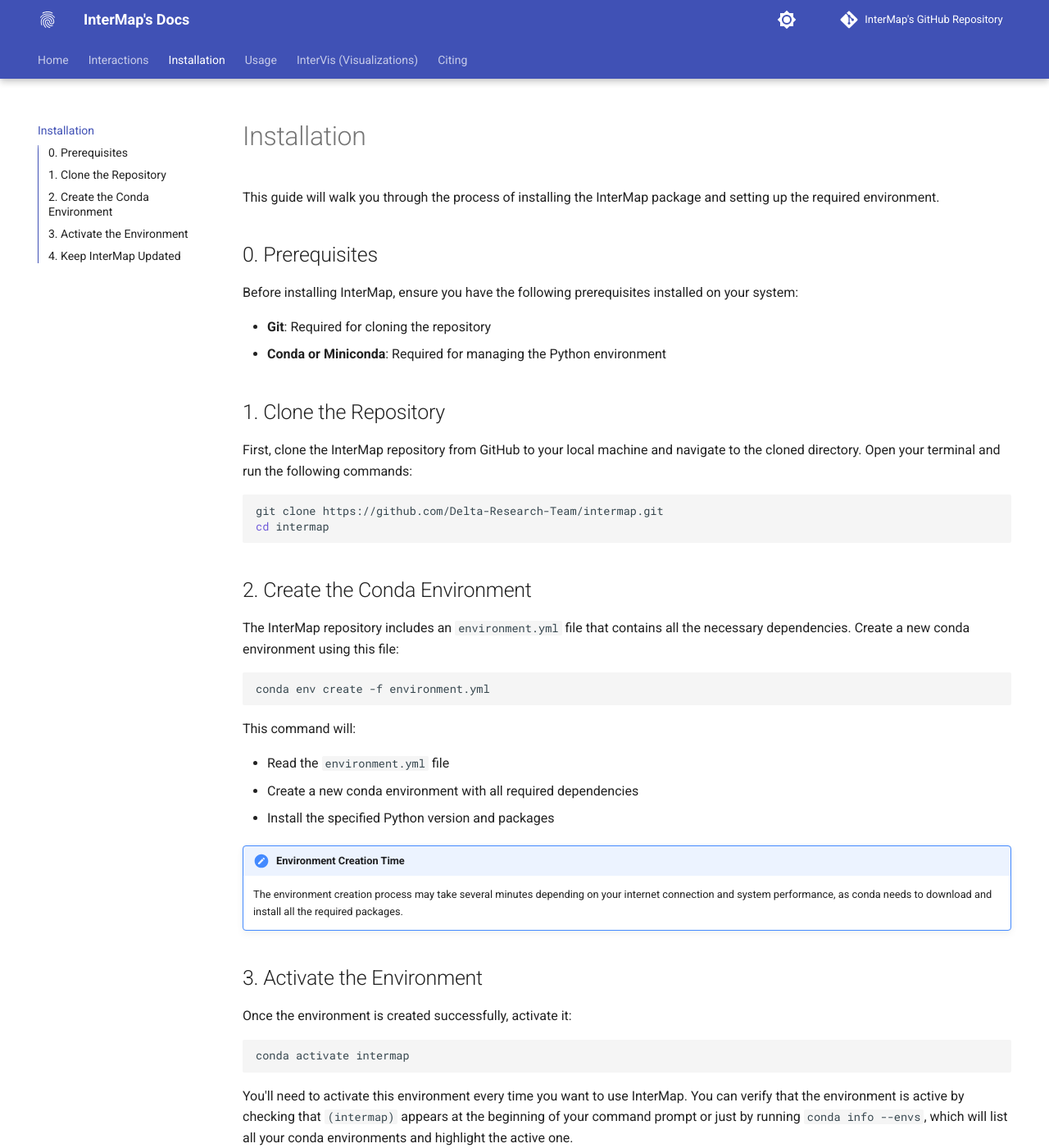
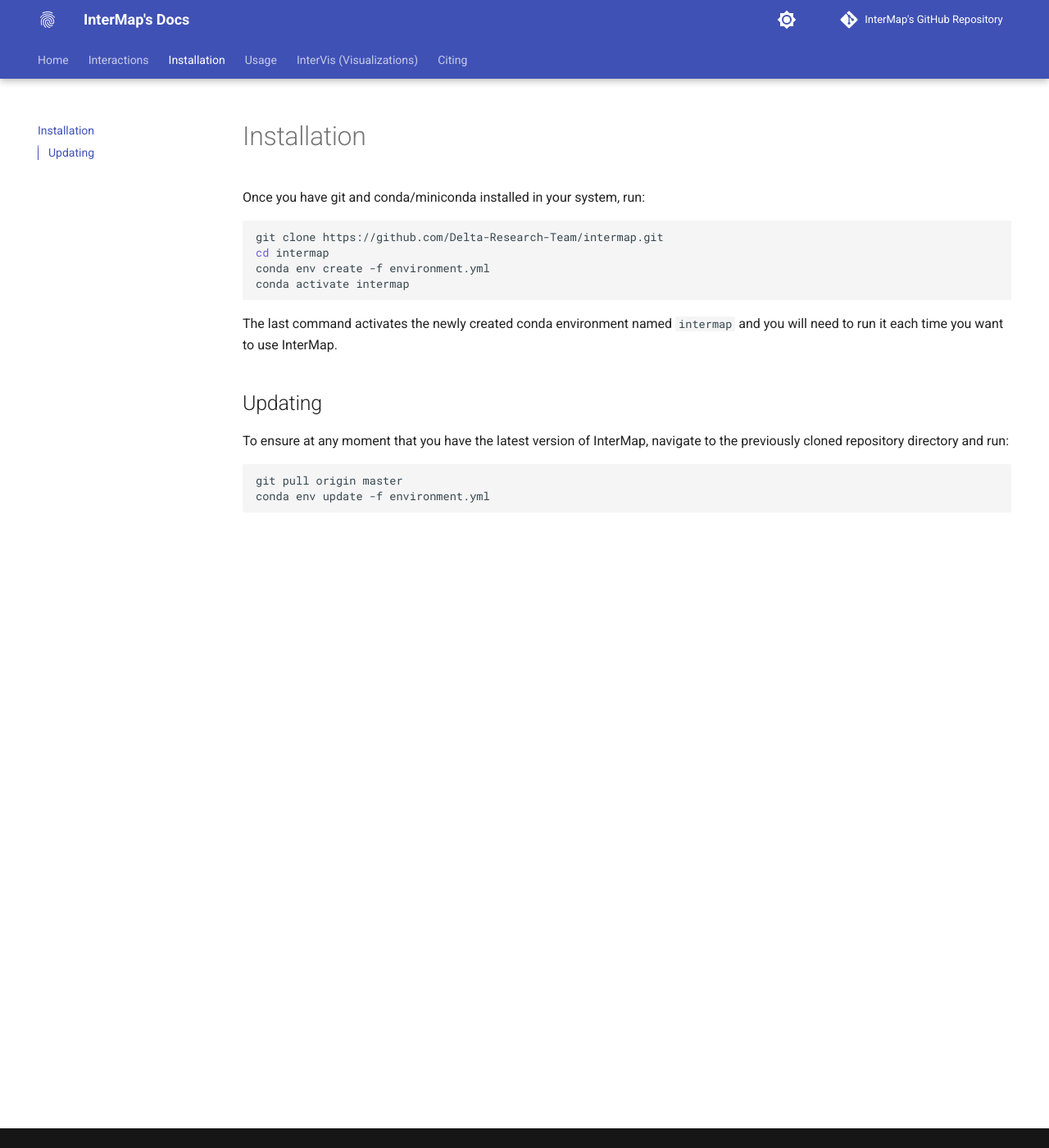
Before and after one commit to Delta-Research-Team/intermap, an MkDocs documentation site: the page built from docs/installation.md, in a window 1280 px wide and 1400 px high. Shown: the whole window at 82% size. Built offline with MkDocs 1.6.1 and Material for MkDocs 9.7.7, drawn with Linux system fonts in a browser that asks for light colours; comment, search, counter and statistics services are not loaded; some of the changed text lies outside the part shown.

Commit message:
[WP] Update docs

````diff
--- a/docs/installation.md
+++ b/docs/installation.md
@@ -1,68 +1,128 @@
-This guide will walk you through the process of installing the InterMap package and setting up the required environment.
-
-## 0. Prerequisites
-
-Before installing InterMap, ensure you have the following prerequisites installed on your system:
-
-- **Git**: Required for cloning the repository
-- **Conda or Miniconda**: Required for managing the Python environment
-
-## 1. Clone the Repository
-
-First, clone the InterMap repository from GitHub to your local machine and navigate to the cloned directory. Open your
-terminal and run the following commands:
+Once you have git and conda/miniconda installed in your system, run:
 
 ```bash
 git clone https://github.com/Delta-Research-Team/intermap.git
 cd intermap
-```
-
-## 2. Create the Conda Environment
-
-The InterMap repository includes an `environment.yml` file that contains all the necessary dependencies. Create a new
-conda environment using this file:
-
-```bash
 conda env create -f environment.yml
-```
-
-This command will:
-
-- Read the `environment.yml` file
-- Create a new conda environment with all required dependencies
-- Install the specified Python version and packages
-
-!!! note "Environment Creation Time"
-
-    The environment creation process may take several minutes depending on your internet connection and system performance, as conda needs to download and install all the required packages.
-
-## 3. Activate the Environment
-
-Once the environment is created successfully, activate it:
-
-```bash
 conda activate intermap
 ```
 
-You'll need to activate this environment every time you want to use InterMap. You can verify that the environment is
-active by checking that `(intermap)` appears at the beginning of your command prompt or just by running
-```conda info --envs```, which will list all your conda environments and highlight the active one.
+The last command activates the newly created conda environment named `intermap` and you will need to run it each time you want to use InterMap.
 
-## 4. Keep InterMap Updated
-
-To update InterMap to the latest version:
+## Updating
+To ensure at any moment that you have the latest version of InterMap, navigate to the previously cloned repository directory and run:
 
 ```bash
-# Navigate to the repository directory
-cd intermap
-
-# Pull the latest changes
 git pull origin master
-
-# Update the environment if needed
 conda env update -f environment.yml
 ```
 
-!!! warning "Environment Updates"
+[//]: # ()
+[//]: # (## 0. Prerequisites)
 
-    When updating, the `environment.yml` file may have changed. Always run `conda env update -f environment.yml` after pulling updates to ensure you have the latest dependencies.
+[//]: # ()
+[//]: # (Before installing InterMap, ensure you have the following prerequisites installed on your system:)
+
+[//]: # ()
+[//]: # (- **Git**: Required for cloning the repository)
+
+[//]: # (- **Conda or Miniconda**: Required for managing the Python environment)
+
+[//]: # ()
+[//]: # (## 1. Clone the Repository)
+
+[//]: # ()
+[//]: # (First, clone the InterMap repository from GitHub to your local machine and navigate to the cloned directory. Open your)
+
+[//]: # (terminal and run the following commands:)
+
+[//]: # ()
+[//]: # (```bash)
+
+[//]: # (git clone https://github.com/Delta-Research-Team/intermap.git)
+
+[//]: # (cd intermap)
+
+[//]: # (```)
+
+[//]: # ()
+[//]: # (## 2. Create the Conda Environment)
+
+[//]: # ()
+[//]: # (The InterMap repository includes an `environment.yml` file that contains all the necessary dependencies. Create a new)
+
+[//]: # (conda environment using this file:)
+
+[//]: # ()
+[//]: # (```bash)
+
+[//]: # (conda env create -f environment.yml)
+
+[//]: # (```)
+
+[//]: # ()
+[//]: # (This command will:)
+
+[//]: # ()
+[//]: # (- Read the `environment.yml` file)
+
+[//]: # (- Create a new conda environment with all required dependencies)
+
+[//]: # (- Install the specified Python version and packages)
+
+[//]: # ()
+[//]: # (!!! note "Environment Creation Time")
+
+[//]: # ()
+[//]: # (    The environment creation process may take several minutes depending on your internet connection and system performance, as conda needs to download and install all the required packages.)
+
+[//]: # ()
+[//]: # (## 3. Activate the Environment)
+
+[//]: # ()
+[//]: # (Once the environment is created successfully, activate it:)
+
+[//]: # ()
+[//]: # (```bash)
+
+[//]: # (conda activate intermap)
+
+[//]: # (```)
+
+[//]: # ()
+[//]: # (You'll need to activate this environment every time you want to use InterMap. You can verify that the environment is)
+
+[//]: # (active by checking that `&#40;intermap&#41;` appears at the beginning of your command prompt or just by running)
+
+[//]: # (```conda info --envs```, which will list all your conda environments and highlight the active one.)
+
+[//]: # ()
+[//]: # (## 4. Keep InterMap Updated)
+
+[//]: # ()
+[//]: # (To update InterMap to the latest version:)
+
+[//]: # ()
+[//]: # (```bash)
+
+[//]: # (# Navigate to the repository directory)
+
+[//]: # (cd intermap)
+
+[//]: # ()
+[//]: # (# Pull the latest changes)
+
+[//]: # (git pull origin master)
+
+[//]: # ()
+[//]: # (# Update the environment if needed)
+
+[//]: # (conda env update -f environment.yml)
+
+[//]: # (```)
+
+[//]: # ()
+[//]: # (!!! warning "Environment Updates")
+
+[//]: # ()
+[//]: # (    When updating, the `environment.yml` file may have changed. Always run `conda env update -f environment.yml` after pulling updates to ensure you have the latest dependencies.)
--- a/mkdocs.yml
+++ b/mkdocs.yml
@@ -52,7 +52,6 @@
   - pymdownx.superfences
   - pymdownx.inlinehilite
   - pymdownx.snippets
-  - attr_list
   - md_in_html
   - pymdownx.blocks.caption
 
````
Also changed, not shown: docs/index.md (+2 -4 lines).
